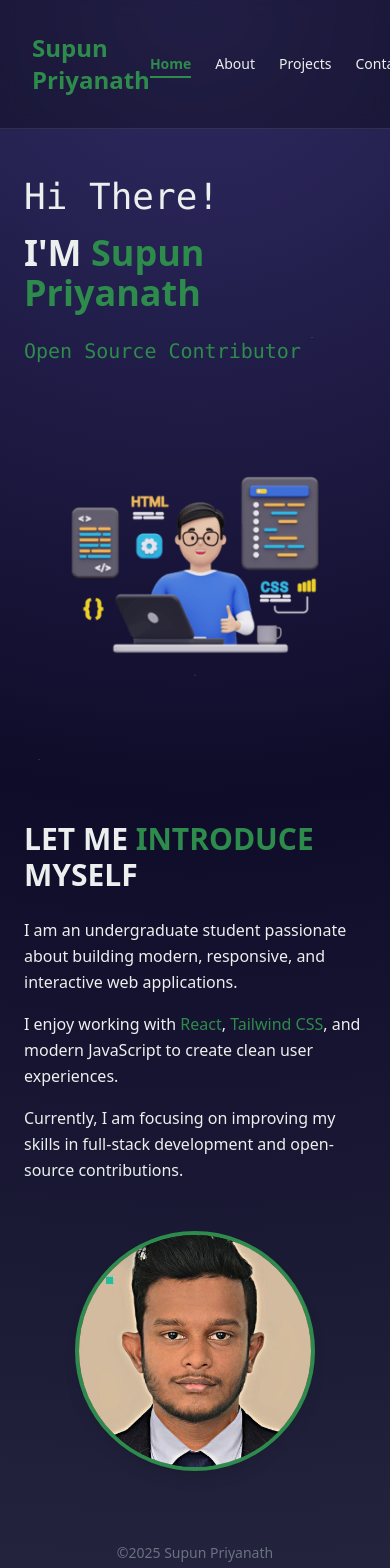
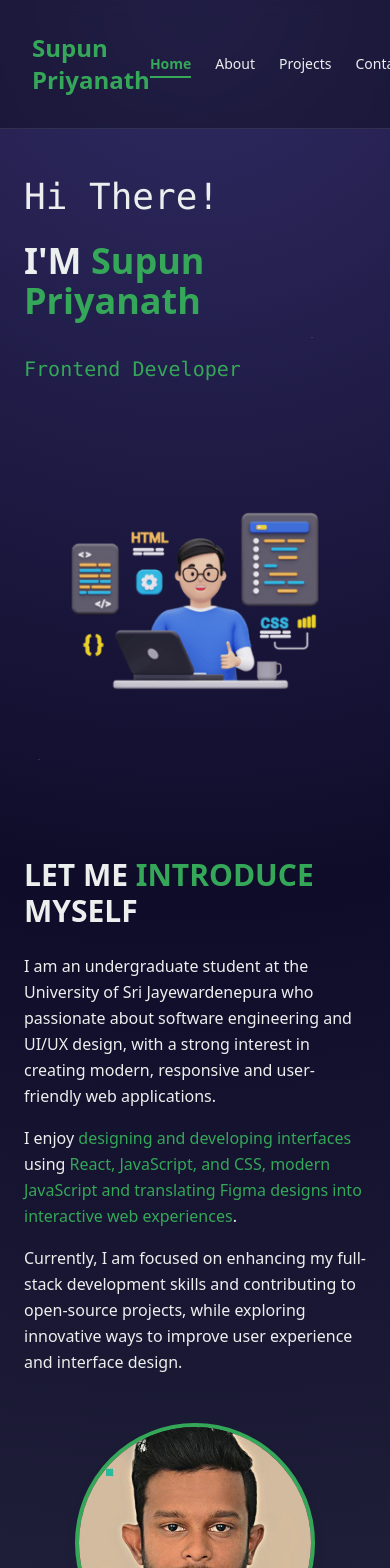
Before and after one commit to ICT-Courses/ict2233-ca-02-supunpriyanath333, a React (Vite) app: page / in a window 390 px wide. Shown: the top 1568 px of the page. Built offline with nearby package versions, Linux system fonts and the light colour scheme.

Commit message:
fixed bugs

```diff
--- a/src/components/Hero.jsx
+++ b/src/components/Hero.jsx
@@ -1,6 +1,37 @@
-import { motion } from "framer-motion";
+import { motion, AnimatePresence } from "framer-motion";
+import { useState, useEffect } from "react";
 
 export default function Hero() {
+  const jobTitles = [
+    "Web Developer",
+    "Frontend Developer",
+    "UI/UX Designer",
+  ];
+
+  const [currentTitleIndex, setCurrentTitleIndex] = useState(0);
+
+  // Change title every 3 seconds
+  useEffect(() => {
+    const interval = setInterval(() => {
+      setCurrentTitleIndex((prev) => (prev + 1) % jobTitles.length);
+    }, 3000); // Change every 3 seconds
+    return () => clearInterval(interval);
+  }, []);
+
+  // Variants for letters
+  const letter = {
+    hidden: { opacity: 0, y: 20 },
+    visible: { opacity: 1, y: 0 },
+  };
+
+  // Variants for container (stagger letters)
+  const container = {
+    hidden: {},
+    visible: {
+      transition: { staggerChildren: 0.05 },
+    },
+  };
+
   return (
     <section className="max-w-7xl mx-auto grid md:grid-cols-2 gap-10 items-center">
       {/* LEFT TEXT */}
@@ -10,25 +41,39 @@ export default function Hero() {
         transition={{ duration: 0.8 }}
       >
         <h2
-          className="text-4xl md:text-5xl font-mono mb-4"
+          className="text-4xl md:text-5xl font-mono mb-6"
           style={{ color: "var(--text-main)" }}
         >
           Hi There!
         </h2>
 
         <h1
-          className="text-4xl md:text-5xl font-bold mb-6"
+          className="text-4xl md:text-5xl font-bold mb-8"
           style={{ color: "var(--text-main)" }}
         >
           I'M <span style={{ color: "var(--accent)" }}>Supun Priyanath</span>
         </h1>
 
-        <p
-          className="text-xl font-mono"
-          style={{ color: "var(--accent)" }}
-        >
-          Open Source Contributor
-        </p>
+        {/* Animated Job Title */}
+        <div className="text-xl font-mono leading-relaxed mb-4 h-8 overflow-hidden flex">
+          <AnimatePresence mode="wait">
+            <motion.p
+              key={currentTitleIndex}
+              className="flex flex-wrap"
+              variants={container}
+              initial="hidden"
+              animate="visible"
+              exit={{ opacity: 0, y: -20 }}
+              style={{ color: "var(--accent)" }}
+            >
+              {jobTitles[currentTitleIndex].split("").map((char, index) => (
+                <motion.span key={index} variants={letter}>
+                  {char === " " ? "\u00A0" : char}
+                </motion.span>
+              ))}
+            </motion.p>
+          </AnimatePresence>
+        </div>
       </motion.div>
 
       {/* RIGHT ILLUSTRATION */}
--- a/src/components/Intro.jsx
+++ b/src/components/Intro.jsx
@@ -16,19 +16,19 @@ export default function Intro() {
         </h2>
 
         <p className="leading-relaxed mb-4 text-[var(--text-sec)]">
-          I am an undergraduate student passionate about building modern,
-          responsive, and interactive web applications.
+         I am an undergraduate student at the University of Sri Jayewardenepura who passionate about software engineering and
+         UI/UX design, with a strong interest in creating modern, responsive and user-friendly web applications.
         </p>
 
         <p className="leading-relaxed mb-4 text-[var(--text-sec)]">
-          I enjoy working with <span className="text-[var(--accent)]">React</span>,
-          <span className="text-[var(--accent)]"> Tailwind CSS</span>, and modern
-          JavaScript to create clean user experiences.
+          I enjoy <span className="text-[var(--accent)]"> designing and developing interfaces </span>
+           using <span className="text-[var(--accent)]"> React, JavaScript, and CSS, modern
+          JavaScript and translating Figma designs into interactive web experiences</span>.
         </p>
 
         <p className="leading-relaxed text-[var(--text-sec)]">
-          Currently, I am focusing on improving my skills in full-stack
-          development and open-source contributions.
+         Currently, I am focused on enhancing my full-stack development skills and contributing
+         to open-source projects, while exploring innovative ways to improve user experience and interface design.
         </p>
       </motion.div>
 
--- a/src/pages/About.jsx
+++ b/src/pages/About.jsx
@@ -1,4 +1,4 @@
-import { motion } from "framer-motion";
+import { JSAnimation, motion } from "framer-motion";
 import {
   Code,
   Database,
@@ -6,7 +6,10 @@ import {
   Github,
   Figma,
   Terminal,
-  Laptop
+  Laptop,
+  Chrome,
+  Code2,
+  Earth
 } from "lucide-react";
 
 export default function About() {
@@ -25,21 +28,18 @@ export default function About() {
         </h2>
 
         <p className="leading-relaxed max-w-3xl text-[var(--text-sec)]">
-          Hi, I'm <span className="text-[var(--accent)]">Supun Priyanath</span>, an
-          undergraduate student with a strong interest in web application
-          development. I enjoy building responsive, interactive, and
-          user-friendly web applications using modern technologies.
+          Hi, I'm <span className="text-[var(--accent)]">Supun Priyanath</span>, an undergraduate student passionate about web application development.
+          I enjoy creating responsive, interactive, and user-friendly web applications using modern technologies.
         </p>
 
         <p className="leading-relaxed mt-4 max-w-3xl text-[var(--text-sec)]">
-          I am particularly interested in <span className="text-[var(--accent)]">
-          React</span>, modern JavaScript, and UI/UX design. I love learning new
-          technologies and contributing to open-source projects whenever
-          possible.
+         I have a strong interest in <span className="text-[var(--accent)]">React, JavaScript
+         and UI/UX design </span> I love learning new tools, exploring innovative ideas,
+         and contributing to open-source projects whenever I can.
         </p>
       </motion.div>
 
-      {/* ================= PROFESSIONAL SKILLSET ================= */}
+      {/*PROFESSIONAL SKILLSET*/}
       <motion.div
         initial={{ opacity: 0 }}
         whileInView={{ opacity: 1 }}
@@ -52,8 +52,8 @@ export default function About() {
 
         <div className="grid grid-cols-2 sm:grid-cols-3 md:grid-cols-4 gap-6">
           {[
-            { icon: <Code />, label: "JavaScript" },
-            { icon: <Code />, label: "React" },
+            { icon: <Code2/>, label: "JavaScript" },
+            { icon: <Earth/>, label: "React" },
             { icon: <Palette />, label: "Tailwind CSS" },
             { icon: <Database />, label: "REST APIs" },
             { icon: <Code />, label: "HTML & CSS" },
@@ -92,7 +92,7 @@ export default function About() {
             { icon: <Laptop />, label: "VS Code" },
             { icon: <Github />, label: "GitHub" },
             { icon: <Figma />, label: "Figma" },
-            { icon: <Terminal />, label: "Terminal" }
+            { icon: <Chrome />, label: "Chrome" }
           ].map((tool, i) => (
             <motion.div
               key={i}
--- a/src/pages/Contact.jsx
+++ b/src/pages/Contact.jsx
@@ -8,11 +8,11 @@ import {
 
 export default function Contact() {
   const contactLinks = [
-    { icon: <Linkedin />, label: "LinkedIn", href: "https://www.linkedin.com/in/yourprofile" },
-    { icon: <Facebook />, label: "Facebook", href: "https://www.facebook.com/yourprofile" },
-    { icon: <Github />, label: "GitHub", href: "https://github.com/yourusername" },
-    { icon: <Mail />, label: "Email", href: "mailto:youremail@example.com" },
-    { icon: <Phone />, label: "Mobile", href: "tel:+1234567890" },
+    { icon: <Linkedin />, label: "LinkedIn", href: "https://www.linkedin.com/in/supun-priyanath-04633825a?utm_source=share&utm_campaign=share_via&utm_content=profile&utm_medium=ios_app" },
+    { icon: <Facebook />, label: "Facebook", href: "https://www.facebook.com/" },
+    { icon: <Github />, label: "GitHub", href: "https://github.com/supunpriyanath333" },
+    { icon: <Mail />, label: "Email", href: "mailto:supunpriyanath333@gmail.com" },
+    { icon: <Phone />, label: "Mobile", href: "tel:+94786350859" },
   ];
 
   return (
--- a/src/pages/Projects.jsx
+++ b/src/pages/Projects.jsx
@@ -8,23 +8,23 @@ export default function Projects() {
     {
       title: "Cum & Eat Food Delivery",
       description:
-        "A full-stack food delivery platform where users can browse restaurants, place orders, and track deliveries in real-time.",
+        "A full-stack food delivery platform where users can browse from a local restaurants, place orders, and track deliveries in real-time.",
       tech: "React • Tailwind • Node.js • MongoDB",
-      github: "https://github.com/yourusername/cum-eat-food-delivery",
+      github: "https://github.com/supunpriyanath333/CUM-EAT-Food-Delivery-App",
     },
     {
       title: "UniSpace",
       description:
-        "A collaborative platform for university students to share resources, manage study groups, and organize events.",
+        "A collaborative platform for university students to Book Leture halls, share resources, manage study times, and organize events.",
       tech: "React • Tailwind • Firebase • REST API",
-      github: "https://github.com/yourusername/unispace",
+      github: "https://github.com/supunpriyanath333/UniSpace-Booking-App",
     },
     {
       title: "Japura Eats",
       description:
-        "A modern restaurant ordering app focusing on local cuisines, featuring menus, online orders, and delivery tracking.",
+        "A modern food pre ordering web focusing on USJ canteens, featuring menus, online orders and tracking.",
       tech: "React • Tailwind • Express • PostgreSQL",
-      github: "https://github.com/yourusername/japura-eats",
+      github: "https://github.com/ICT-Courses/ict-2233-final-project-submission-group-11",
     },
   ];
 
--- a/src/styles/globals.scss
+++ b/src/styles/globals.scss
@@ -6,7 +6,7 @@
   --bg-mid: #302b63;
   --bg-end: #24243e;
 
-  --accent: #2d8b4b;
+  --accent: #34a758;
   --text-main: #ebf0ee;
 }
 
```
